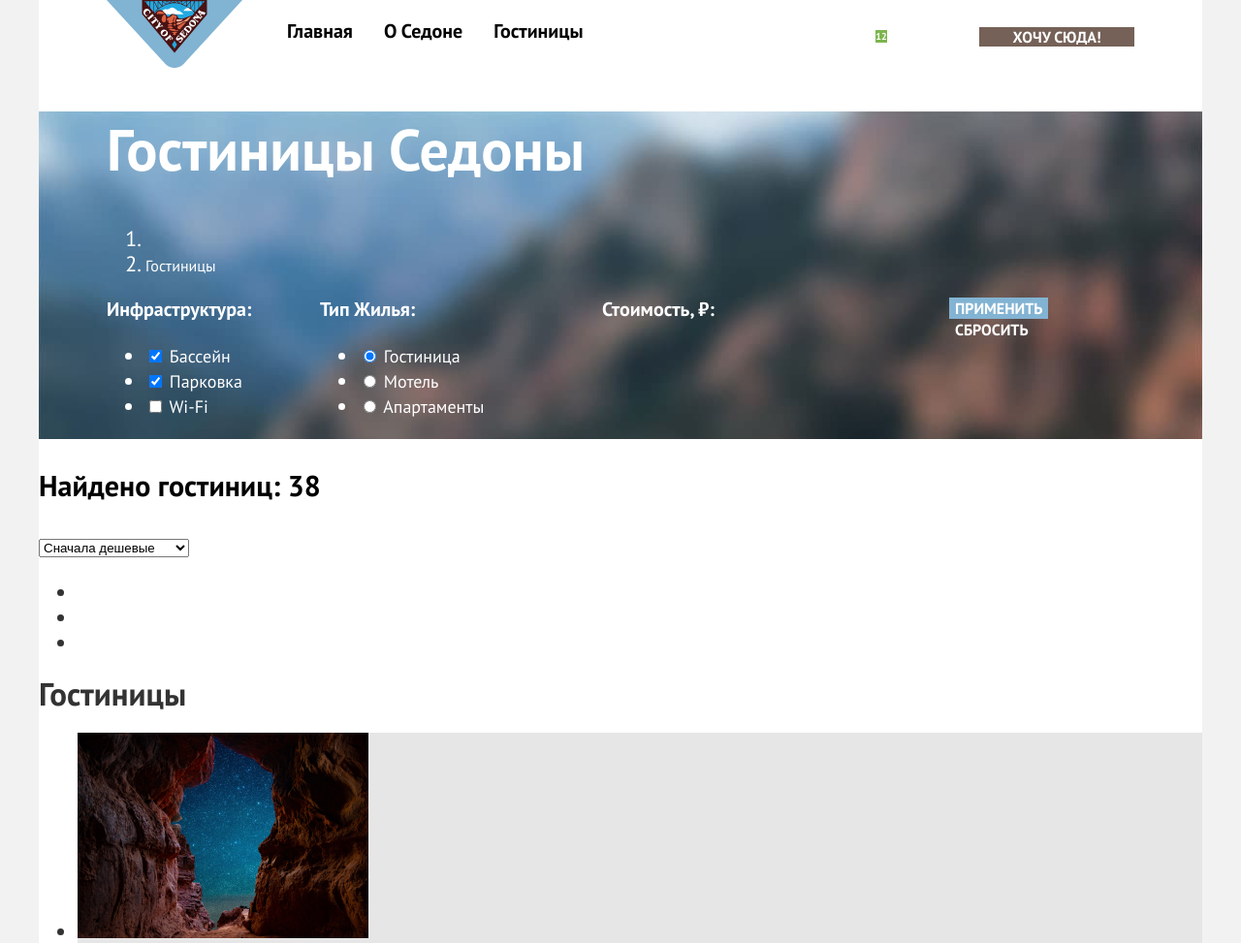
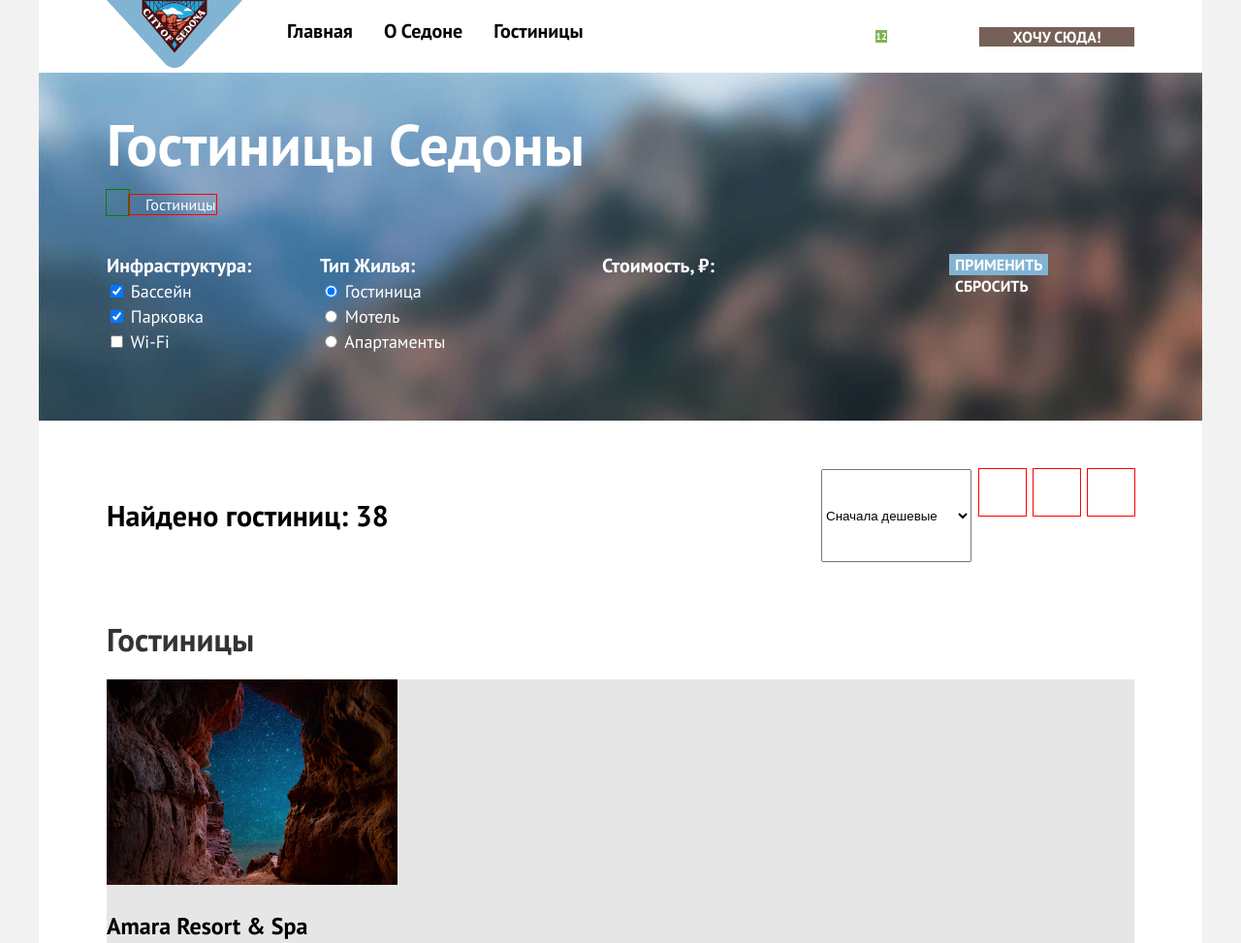
Before and after one commit to htmlacademy-htmlcss/454717-sedona-35, a plain HTML site: page catalog.html in a window 1280 px wide. Shown: the top 973 px of the page at 97% size. Drawn offline with Linux system fonts and the light colour scheme.

Commit message:
Добавляет микросетки на флексах каталога и исправления главной страницы

```diff
--- a/catalog.html
+++ b/catalog.html
@@ -11,7 +11,7 @@
   <body>
     <div class="page-container">
 
-      <header class="page-header" data-test="header">
+      <header class="page-header alignment-container" data-test="header">
         <a class="header-logo" href="index.html">
           <img src="images/header/logo-sedona.svg" width="140" height="70"
             alt="Логотип сервиса бронирования отелей в Седоне.">
@@ -22,7 +22,7 @@
               <a class="main-navigation-link" href="index.html">Главная</a>
             </li>
             <li class="main-navigation-item">
-              <a class="main-navigation-link" href="about-sedona.html">О Седоне</a>
+              <a class="main-navigation-link" href="#">О Седоне</a>
             </li>
             <li class="main-navigation-item">
               <a class="main-navigation-link navigation-link-current">Гостиницы</a>
@@ -30,7 +30,8 @@
           </ul>
           <ul class="user-navigation-list">
             <li class="user-navigation-item">
-              <a class="user-navigation-link user-navigation-search" href="#"><span class="visually-hidden">Поиск</span></a>
+              <a class="user-navigation-link user-navigation-search" href="#"><span
+                  class="visually-hidden">Поиск</span></a>
             </li>
             <li class="user-navigation-item">
               <a class="user-navigation-link user-navigation-favorites" href="#">
@@ -46,9 +47,10 @@
       </header>
 
       <main class="main-container main-catalog" data-test="header">
-        <div class="hero-container">
+        <div class="catalog-hero-container">
+          <div class="alignment-container">
             <h1 class="inner-header-title">Гостиницы Седоны</h1>
-          <ol class="breadcrumbs">
+            <ul class="breadcrumbs">
               <li class="breadcrumbs-item">
                 <a class="breadcrumbs-link" href="index.html">
                   <span class="visually-hidden">Главная</span>
@@ -57,7 +59,7 @@
               <li class="breadcrumbs-item">
                 <a class="breadcrumbs-link">Гостиницы</a>
               </li>
-          </ol>
+            </ul>
             <section class="catalog-filter" data-test="filter">
               <h2 class="visually-hidden">Фильтры поиска гостиницы</h2>
               <form class="catalog-filter-form" action="https://echo.htmlacademy.ru/" method="get">
@@ -117,7 +119,9 @@
               </form>
             </section>
           </div>
+        </div>
 
+        <div class="alignment-container">
           <section class="results">
             <h2 class="visually-hidden">Результы поиска гостиницы</h2>
             <p class="results-amount">Найдено гостиниц: <span>38</span></p>
@@ -126,18 +130,18 @@
               <option value="expensive">Сначала дорогие</option>
               <option value="popular">Сначала популярные</option>
             </select>
-          <ul class="results-view">
-            <li>
+            <ul class="results-view-list">
+              <li class="results-view-item">
                 <a class="view-button" href="#">
                   <span class="visually-hidden">Показать карточки</span>
                 </a>
               </li>
-            <li>
+              <li class="results-view-item">
                 <a class="view-button" href="#">
                   <span class="visually-hidden">Показать слайд-шоу</span>
                 </a>
               </li>
-            <li>
+              <li class="results-view-item">
                 <a class="view-button" href="#">
                   <span class="visually-hidden">Показать список</span>
                 </a>
@@ -234,7 +238,7 @@
               <a href="#" class="pagination-link">10</a>
             </li>
           </ul>
-
+        </div>
       </main>
 
       <footer class="page-footer" data-test="footer">
--- a/styles/styles.css
+++ b/styles/styles.css
@@ -31,6 +31,11 @@
   overflow: hidden;
 }
 
+.alignment-container {
+  width: 1060px;
+  margin: 0 auto;
+}
+
 html {
   height: 100%;
 }
@@ -62,7 +67,6 @@ body {
 
 .page-header {
   display: flex;
-  margin: 0 70px;
 }
 
 .header-logo {
@@ -175,9 +179,7 @@ body {
 }
 
 .advantages-title-container {
-  min-height: 282px;
-  padding-top: 69px;
-  padding-bottom: 69px;
+  padding: 69px 274px 90px;
 }
 
 .advantages-about-sedona {
@@ -281,6 +283,12 @@ body {
 
 .background-color-inherit {
   background-color: inherit;
+}
+
+.hotels-list {
+  margin: 0;
+  padding: 0;
+  list-style-type: none;
 }
 
 .hotel-search {
@@ -403,8 +411,10 @@ body {
 }
 
 /* Catalog */
-.hero-container {
-  padding: 0 70px;
+
+.catalog-hero-container {
+  padding-top: 35px;
+  padding-bottom: 70px;
   color: #FFFFFF;
 
   background-color: #3F5E72;
@@ -414,16 +424,36 @@ body {
 }
 
 .inner-header-title {
+  margin: 0;
+  margin-bottom: 8px;
   font-weight: 700;
   font-size: 60px;
   line-height: 78px;
 }
 
+.breadcrumbs {
+  display: flex;
+  margin: 0;
+  margin-bottom: 40px;
+  padding: 0;
+  list-style-type: none;
+}
+
 .breadcrumbs-link {
+  outline: 1px solid red;
   font-size: 16px;
   line-height: 21px;
   color: #FFFFFF;
   text-decoration: none;
+}
+
+.breadcrumbs-item:first-child {
+  outline: 1px solid green;
+  width: 23px;
+}
+
+.breadcrumbs-item:not(:first-child) .breadcrumbs-link {
+  padding-left: 17px;
 }
 
 .catalog-filter-form {
@@ -446,6 +476,12 @@ body {
   line-height: 24px;
 }
 
+.filter-form-list {
+  margin: 0;
+  padding: 0;
+  list-style-type: none;
+}
+
 .filter-form-group-price {
   width: 288px;
   margin-right: 70px;
@@ -465,11 +501,36 @@ body {
   background-color: transparent;
 }
 
+.results {
+  display: flex;
+  padding-top: 50px;
+  padding-bottom: 40px;
+}
+
 .results-amount {
+  width: 468px;
   font-weight: 700;
   font-size: 30px;
   line-height: 36px;
   color: #000000;
+}
+
+.results-select {
+  margin-left: auto;
+}
+
+.results-view-list {
+  display: flex;
+  margin: 0;
+  padding: 0;
+  list-style-type: none;
+}
+
+.results-view-item {
+  outline: 1px solid red;
+  width: 48px;
+  height: 48px;
+  margin-left: 8px;
 }
 
 .hotel-card {
@@ -500,7 +561,23 @@ body {
   background-color: #F2F2F2;
 }
 
+.pagination {
+  display: flex;
+  margin: 40px 0 50px;
+  padding: 0;
+  list-style-type: none;
+}
+
+.pagination-item:not(:last-child) {
+  padding-right: 8px;
+}
+
 .pagination-link {
+  display: flex;
+  width: 60px;
+  height: 60px;
+  justify-content: center;
+  align-items: center;
   font-weight: 700;
   font-size: 20px;
   line-height: 36px;
```
Also changed, not shown: index.html (+3 -5 lines). Lines whose indentation alone changed are shown as unchanged.
